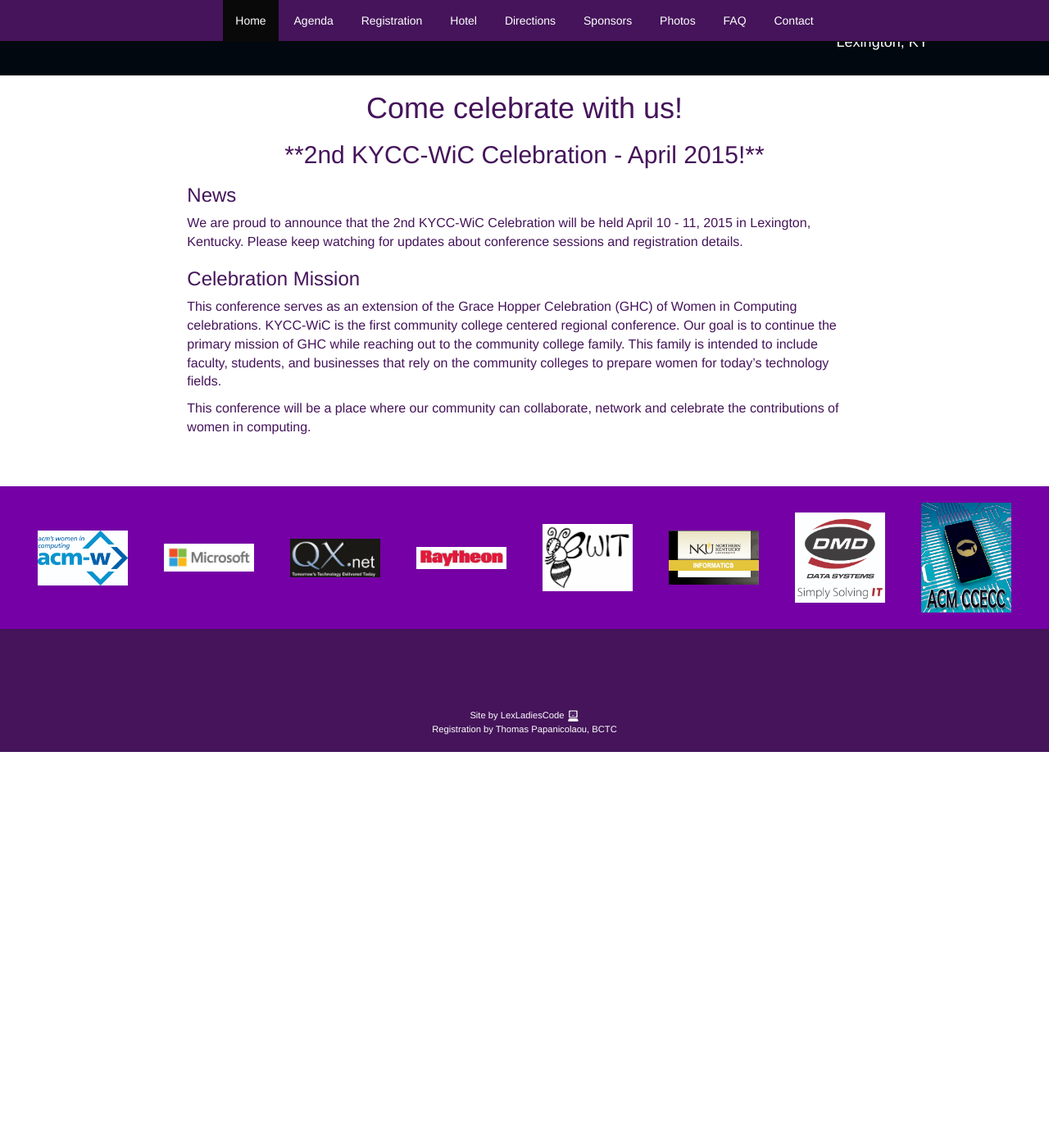
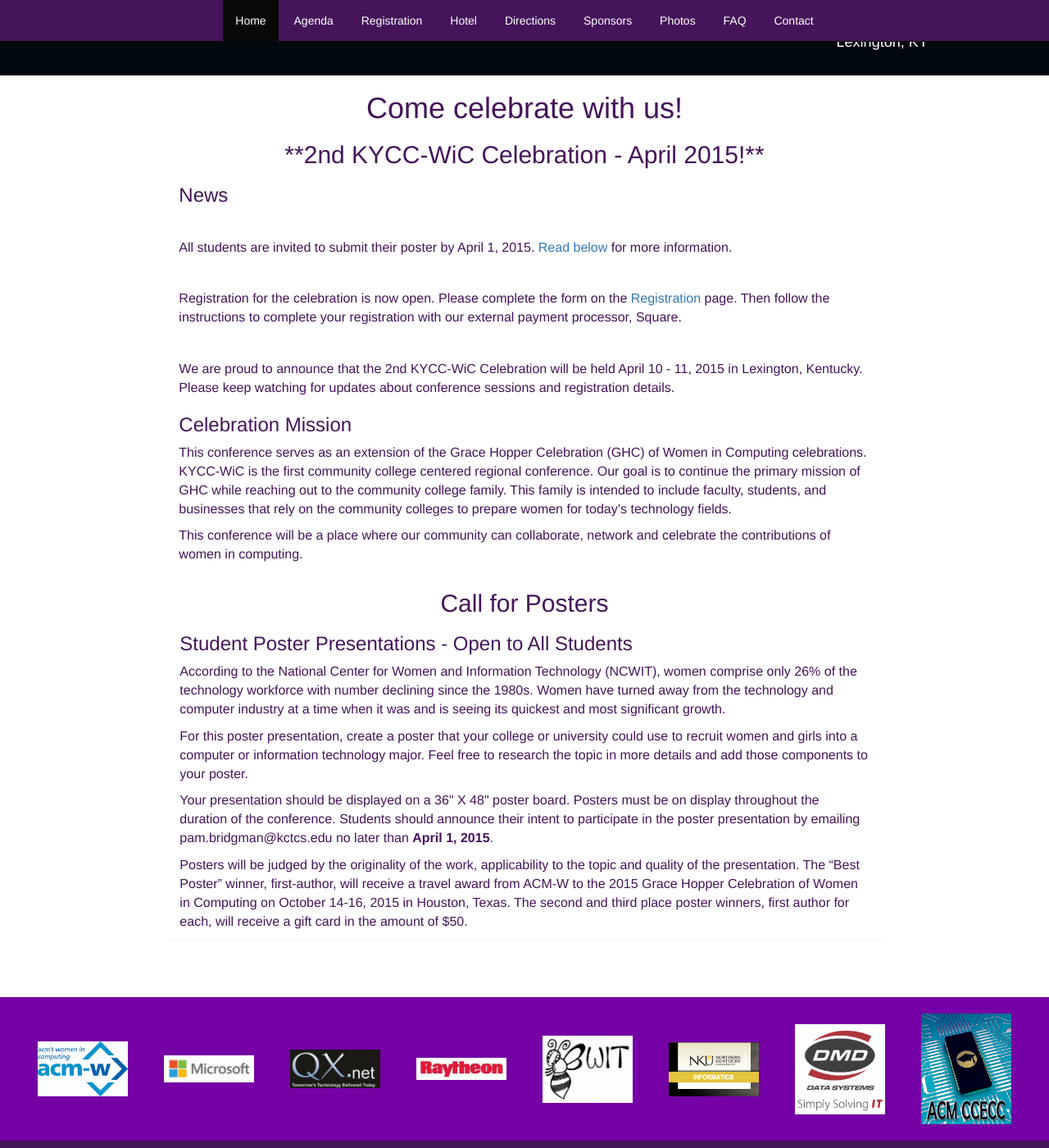
Before and after one commit to LexLadiesCode/KYCC-WIC, a Jekyll site: the page built from index.html, in a window 1280 px wide and 1400 px high, scrolled down 547 px. Shown: the whole window at 82% size. Built offline with Jekyll 4.4.1, drawn with Linux system fonts in a browser that asks for light colours; nearby versions of some CDN libraries; before the commit the page ends 1464 px from its top, so only the background shows below that.

Commit message:
added call for posters copy

```diff
--- a/index.html
+++ b/index.html
@@ -15,12 +15,22 @@ permalink: /
             <h4>BCTC<br>Newtown Campus<br>Lexington, KY</h4>
         </div>
   </div>
+  <div class="row">
     <div class="col-md-8 col-md-offset-2">
         <h1>Come celebrate with us!</h1>
         <h2>
             **2nd KYCC-WiC Celebration - April 2015!**
         </h2>
         <h3>News</h3>
+        <h4>Call for posters!</h4>
+        <p>
+          All students are invited to submit their poster by April 1, 2015. <a href="#call-for-posters">Read below</a> for more information.
+        </p>
+        <h4>Registration Open</h4>
+        <p>
+          Registration for the celebration is now open. Please complete the form on the <a href="/registration/">Registration</a> page. Then follow the instructions to complete your registration with our external payment processor, Square.
+        </p>
+        <h4>2015 Conference Announcement</h4>
         <p>
             We are proud to announce that the 2nd KYCC-WiC Celebration will be held April 10 - 11, 2015 in Lexington, Kentucky. Please keep watching for updates about conference sessions and registration details.
         </p>
@@ -32,4 +42,19 @@ permalink: /
             This conference will be a place where our community can collaborate, network and celebrate the contributions of women in computing.
         </p>
     </div>
+  </div>
+  <div class="row">
+    <div class="col-md-8 col-md-offset-2 panel">
+      <h2 id="call-for-posters">Call for Posters</h2>
+      <h3>Student Poster Presentations - Open to All Students</h3>
+      <p>According to the National Center for Women and Information Technology (NCWIT), women comprise only 26% of the technology workforce with number declining since the 1980s.
+Women have turned away from the technology and computer industry at a time when it was and is seeing its quickest and most significant growth. </p>
+
+<p>For this poster presentation, create a poster that your college or university could use to recruit women and girls into a computer or information technology major.  Feel free to research the topic in more details and add those components to your poster.</p>
+
+<p>Your presentation should be displayed on a 36" X 48" poster board. Posters must be on display throughout the duration of the conference. Students should announce their intent to participate in the poster presentation by emailing pam.bridgman@kctcs.edu no later than <strong>April 1, 2015</strong>. </p>
+
+<p>Posters will be judged by the originality of the work, applicability to the topic and quality of the presentation. The “Best Poster” winner, first-author, will receive a travel award from ACM-W to the 2015 Grace Hopper Celebration of Women in Computing on October 14-16, 2015 in Houston, Texas. The second and third place poster winners, first author for each, will receive a gift card in the amount of $50. </p>
+    </div>
+  </div>
 </div>
```
